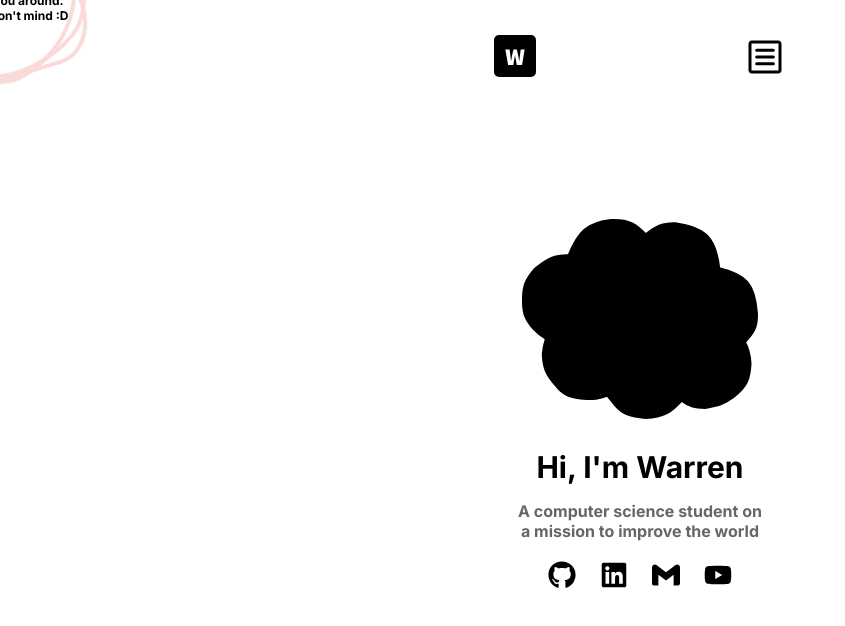
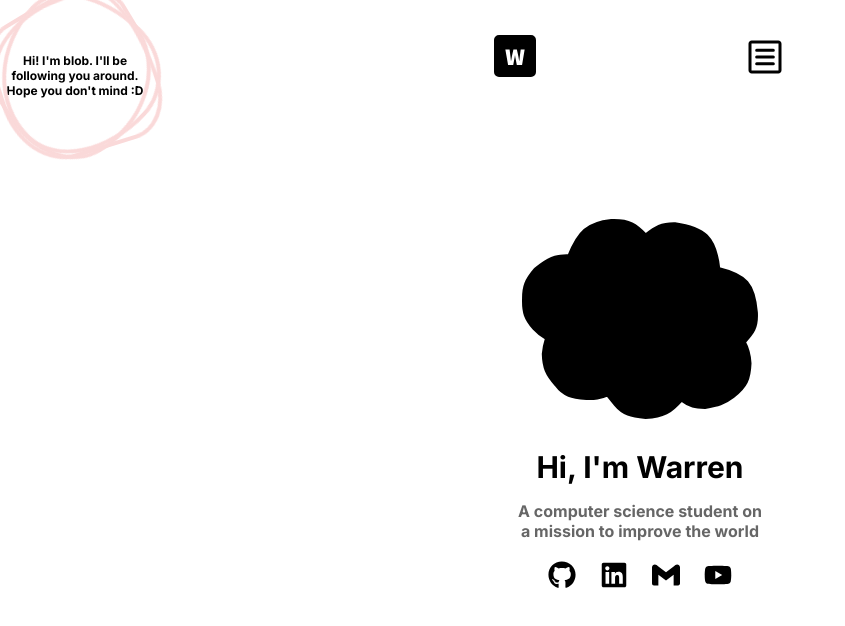
Before and after one commit to WarrenWu4/portfolio, a React (Vite) app: page / in a window 1280 px wide. Shown: the top 626 px of the page, without its empty margins (0-845 px from the left). Built offline with nearby package versions, Linux system fonts and the light colour scheme.

Commit message:
fixed minor warnings

```diff
--- a/src/pages/Home.tsx
+++ b/src/pages/Home.tsx
@@ -2,42 +2,14 @@ import "./Home.css"
 import { FaGithub, FaLinkedin, FaYoutube } from "react-icons/fa";
 import { SiGmail } from "react-icons/si";
 import Navbar from "../components/Navbar";
-import { useState, useEffect, useRef} from "react";
 
 export default function Home() {
-
-    const [mouseCoords, SetMouseCoords] = useState({x:0, y:0});
-    const [dist, SetDist] = useState({x: 0, y:0})
-
-    const blob = useRef<HTMLInputElement>(null);
-
-    // *gotta use some physics here ;-; time = distance/speed
-    // useEffect(() => {
-    //     const mouseHandler = (e:any) => {
-    //         SetMouseCoords(
-    //             {x: e.clientX, y: e.clientY})
-    //     }
-
-    //     // if (blob.current !== null) {
-    //     //     let blobX = blob.current.getBoundingClientRect().x;
-    //     //     let blobY = blob.current.getBoundingClientRect().y;
-    //     //     console.log(blobX, blobY);
-    //     //     SetDist({x:Math.abs(blobX-mouseCoords.x), y:Math.abs(blobY-mouseCoords.y)})
-    //     // }
-
-    //     window.addEventListener('mousemove', mouseHandler);
-
-    //     return (() => {
-    //         window.removeEventListener('mousemove', mouseHandler);
-    //     })
-    // })
-
 
     return (
         <div className="page">
 
             <div className="blob-wrapper">
-                <div id="blob" ref={blob} style={{transform: `translate(${mouseCoords.x-75}px, ${mouseCoords.y-75}px)`, transition:`all 10s`}}>
+                <div id="blob">
                     Hi! I'm blob. I'll be following you around. Hope you don't mind :D
                     <span/>
                     <span/>
```
